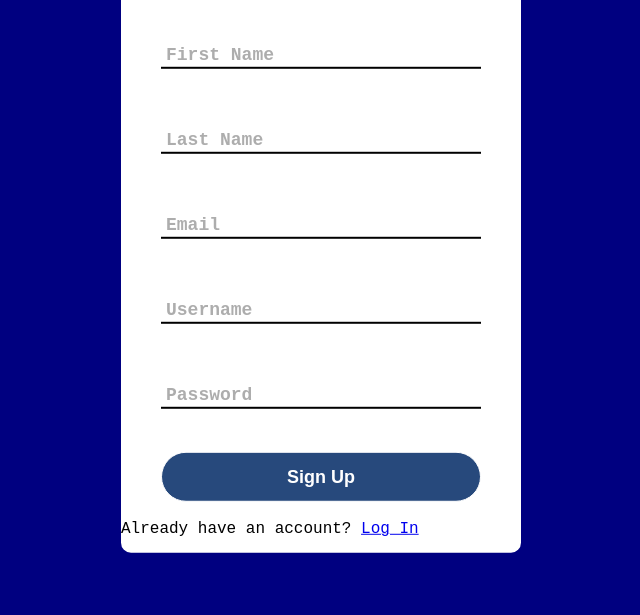
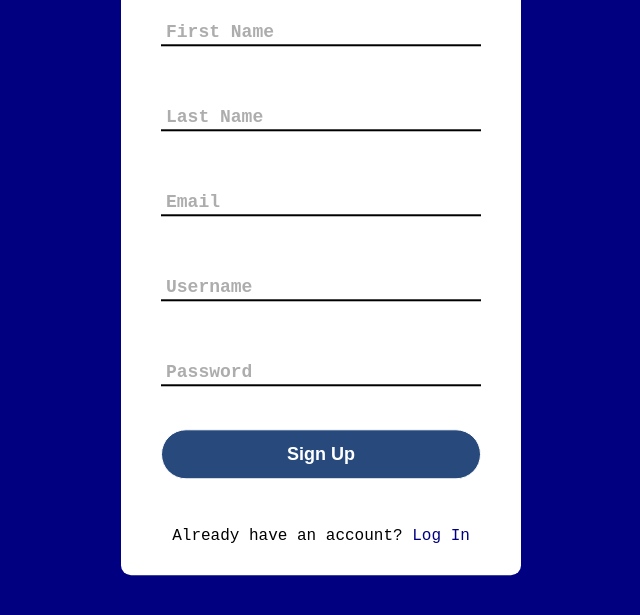
Before and after one commit to blyny/budget-buddy, a website with bundled scripts: page public/sign-up.html in a window 1280 px wide. Shown: the part 183-798 px from the top of the page, without its empty margins (319-959 px from the left). Built offline with nearby package versions, Linux system fonts and the light colour scheme.

Commit message:
Updated Sign Up Page

```diff
--- a/public/sign-up.html
+++ b/public/sign-up.html
@@ -45,7 +45,10 @@
             <button type="button" id="btnSignUp">Sign Up</button>
         </form>
         <br>
-        Already have an account? <a href="index.html">Log In</a>
+        <div class="signup">
+            Already have an account? <a href="index.html">Log In</a>
+        </div>
+
         <div id="message" class="message"></div>
     </div>
     <script type="module" src="index.js"></script>
```
